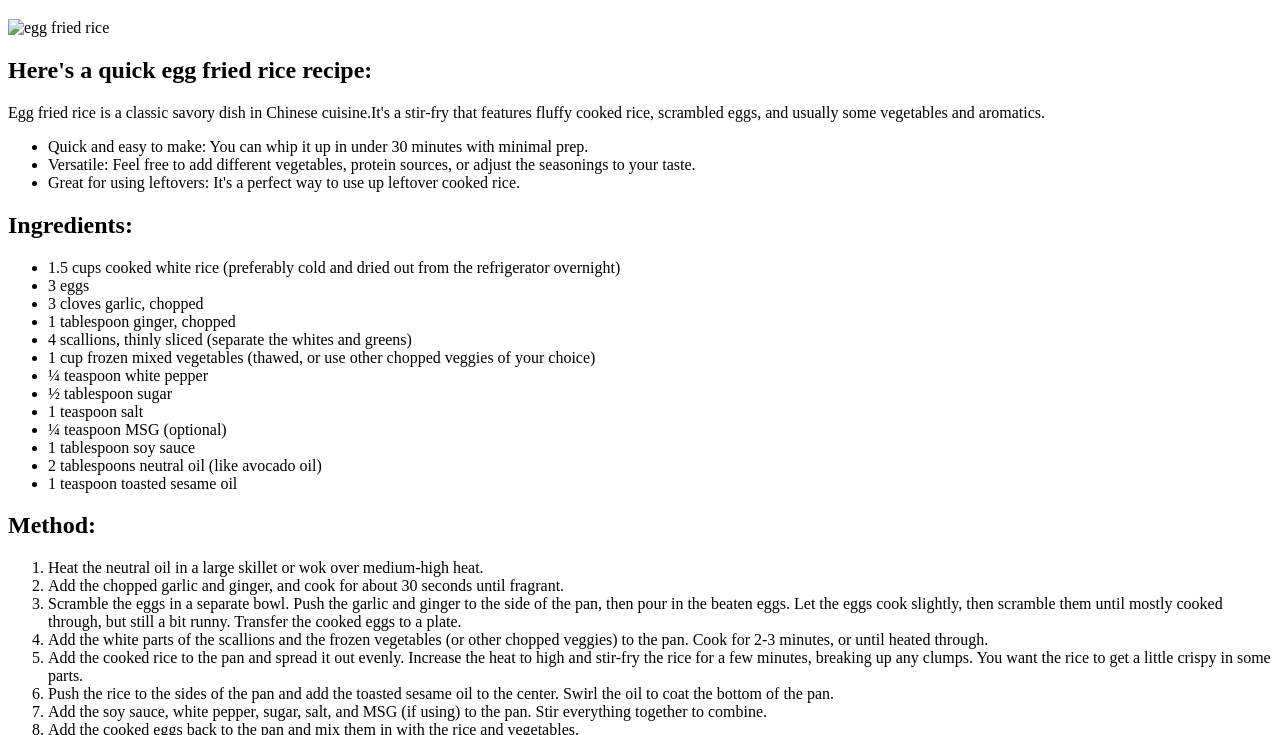
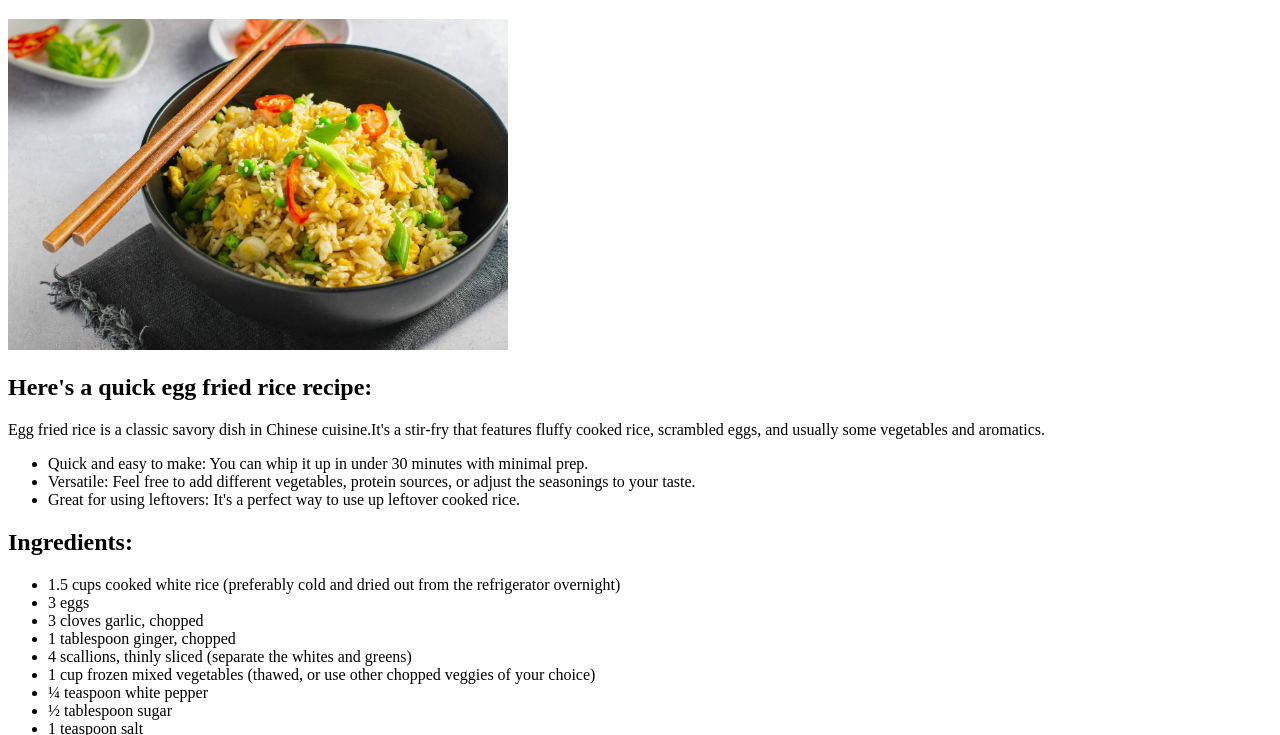
Before and after one commit to koltifong/recipes_website, a plain HTML site: page recipes.html in a window 1280 px wide. Shown: the part 61-796 px from the top of the page. Drawn offline with Linux system fonts and the light colour scheme; the site is published under a folder, as on GitHub Pages, so addresses that start at the root find nothing.

Commit message:
fixed image path

```diff
--- a/recipes.html
+++ b/recipes.html
@@ -6,8 +6,8 @@
     <title>Recipes</title>
 </head>
 <body>
-    <h1>Egg Fried Rice <a href="/index.html">(back)</a></h1>
-    <img src="/assets/egg_fried_rice.jpg" alt="egg fried rice" width="500px">
+    <h1>Egg Fried Rice <a href="index.html">(back)</a></h1>
+    <img src="assets/egg_fried_rice.jpg" alt="egg fried rice" width="500px">
     <!--Instructions:-->
         <h2>Here's a quick egg fried rice recipe:</h2>
             <p>Egg fried rice is a classic savory dish in Chinese cuisine.It's a stir-fry that features fluffy cooked rice, scrambled eggs, and usually some vegetables and aromatics.</p>
```
Also changed, not shown: index.html (+2 -2 lines).
